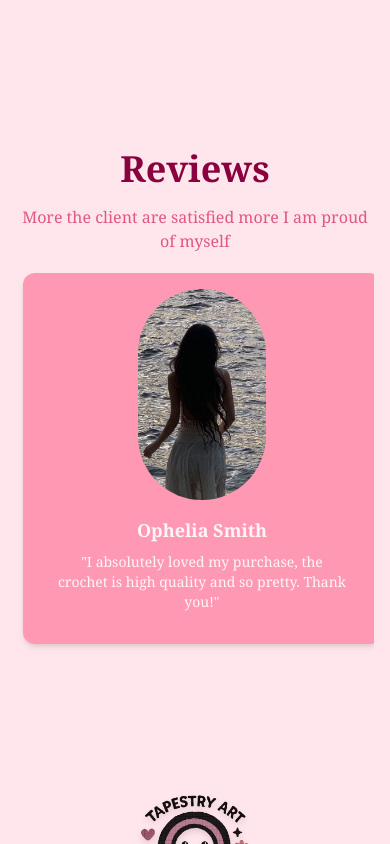
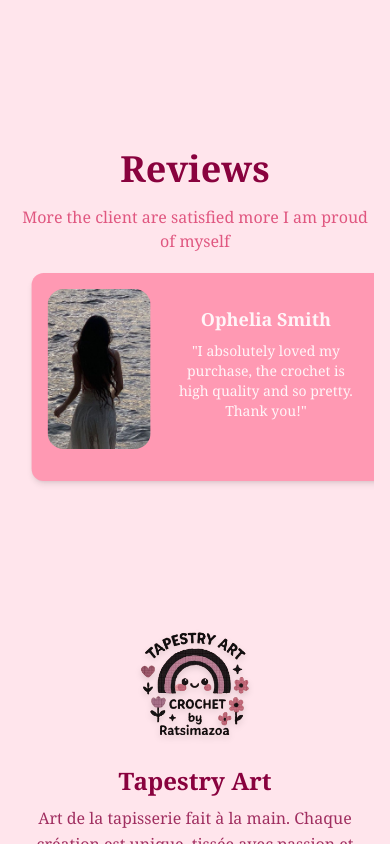
Before and after one commit to Mayah8124/RATSIMAZOA-Tapestry-Art, a React (Vite) app: page / in a window 390 px wide. Shown: the part 2525-3369 px from the top of the page. Built offline with nearby package versions, Linux system fonts and the light colour scheme.

Commit message:
fix: change image width for phone layout

```diff
--- a/src/components/ReviewComponents/ReviewCarousel.jsx
+++ b/src/components/ReviewComponents/ReviewCarousel.jsx
@@ -10,8 +10,6 @@ const ReviewCarousel = ({ emblaRef }) => {
                             key={c.id ?? c.name}
                             className="
                                 review__slide
-                                sm:review__slide__responsive
-                                lg:review__slide
                                 bg-third-color
                                 rounded-xl
                                 shadow-md p-4
@@ -19,12 +17,19 @@ const ReviewCarousel = ({ emblaRef }) => {
                                 flex-shrink-0
                             "
                         >
-                            <div className="flex flex-col">
+                            <div className="flex flex-row sm:flex-col gap-2">
                                 <div className="flex justify-center">
                                     <img
                                         src={c.picture}
                                         alt={c.name}
-                                        className="h-[25vh] sm:h-[30vh] lg:h-[20vh] object-cover rounded-full w-32 sm:w-40 lg:w-32"
+                                        className="
+                                            w-80 h-40
+                                            sm:w-45 sm:h-45
+                                            lg:w-32 lg:h-32
+                                            object-cover
+                                            rounded-2xl
+                                            sm:rounded-full
+                                        "
                                     />
                                 </div>
 
--- a/src/pages/Review.jsx
+++ b/src/pages/Review.jsx
@@ -2,7 +2,6 @@ import { forwardRef } from "react"
 import { motion } from 'framer-motion';
 import useEmblaCarousel from "embla-carousel-react"
 import AutoScroll from 'embla-carousel-auto-scroll'
-import { customers } from "../data/customers"
 import ReviewCarousel from "../components/ReviewComponents/ReviewCarousel"
 
 const Review = forwardRef((props, ref) => {
@@ -24,7 +23,6 @@ const Review = forwardRef((props, ref) => {
         ]
     )
 
-    // Animation variants
     const sectionVariants = {
         hidden: { opacity: 0, y: 50 },
         visible: {
```
